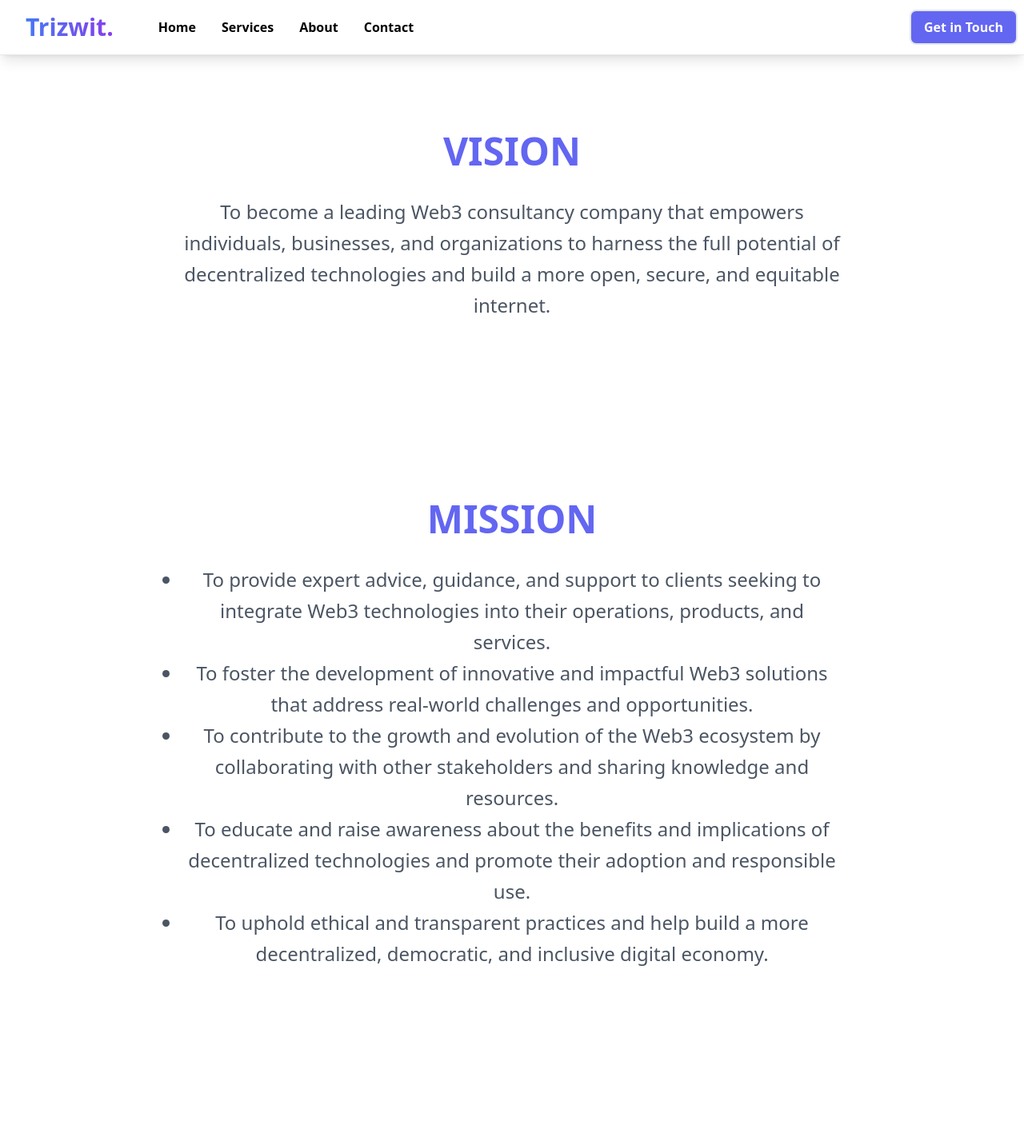
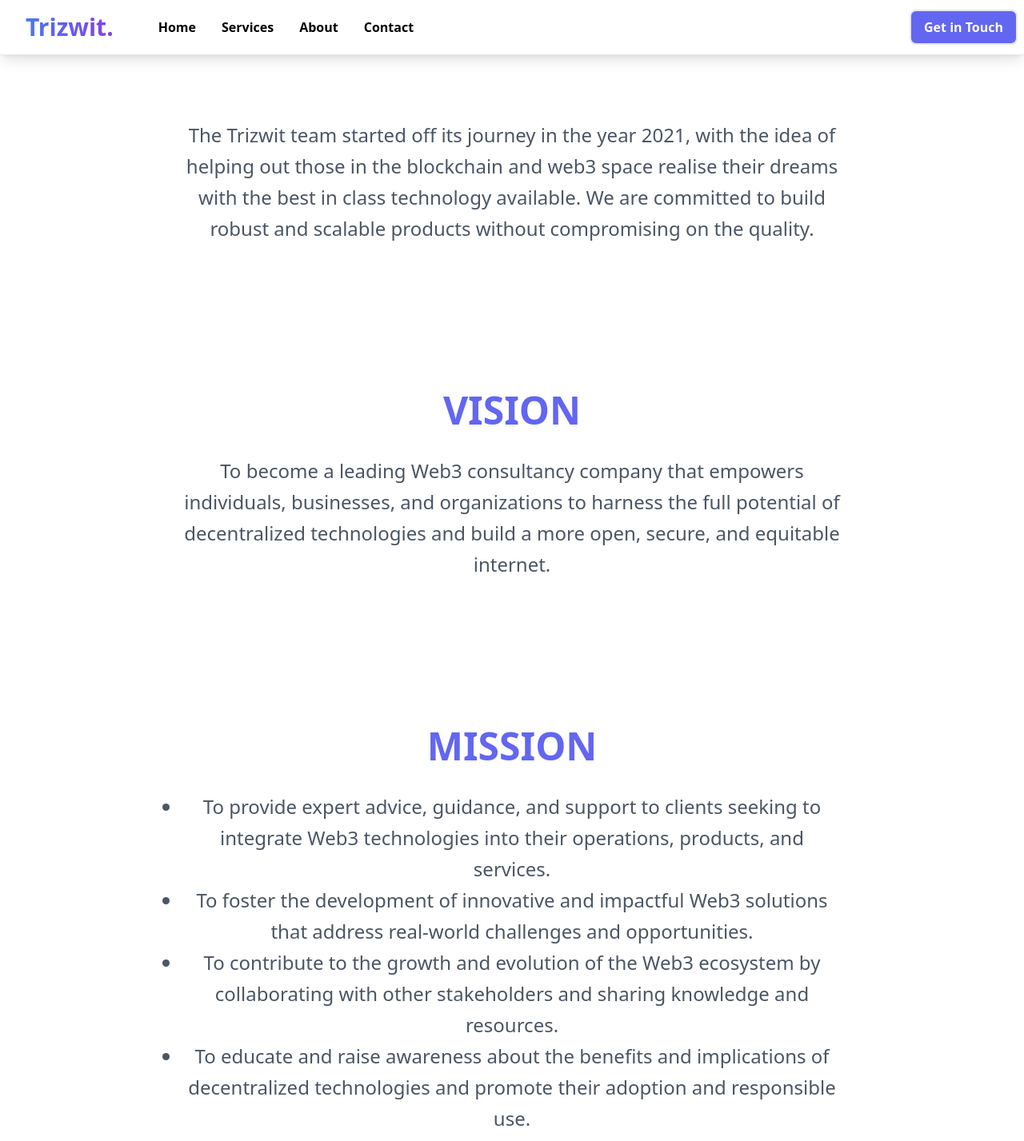
Before and after one commit to Trizwit/trizwit-web, a Next.js app: page /about in a window 1280 px wide. Shown: the top 1427 px of the page at 80% size. Built offline with nearby package versions, Linux system fonts and the light colour scheme.

Commit message:
about trizwit ( needs ui edits)

```diff
--- a/components/aboutcont.js
+++ b/components/aboutcont.js
@@ -3,19 +3,29 @@ import Image from "next/image";
 
 const Aboutcont = () =>{
    return <section class="text-gray-600 body-font">
-   <div className="container mx-auto flex px-5 py-24 items-center justify-center flex-col">
+    <div className="container mx-auto flex px-5 py-20 items-center justify-center flex-col">
+    <div className="text-center lg:w-2/3 w-full">
+
+
+
+       <p className="mb-6 leading-relaxed text-2xl">The Trizwit team started off its journey in the year 2021, with the idea of helping out those in the blockchain and web3 space realise their dreams with the best in class technology available. We are committed to build robust and scalable products without compromising on the quality.</p>
+       <div className="flex justify-center">
+       </div>
+     </div>
+   </div>
+   <div className="container mx-auto flex px-5 py-20 items-center justify-center flex-col">
     <div className="text-center lg:w-2/3 w-full">
 
 
      <h2 className="text-5xl font-bold text-center pb-8 text-indigo-500">VISION</h2>
-       <p className="mb-8 leading-relaxed text-2xl">To become a leading Web3 consultancy company that empowers individuals, businesses, and organizations to harness the full potential of decentralized technologies and build a more open, secure, and equitable internet.</p>
+       <p className="mb-6 leading-relaxed text-2xl">To become a leading Web3 consultancy company that empowers individuals, businesses, and organizations to harness the full potential of decentralized technologies and build a more open, secure, and equitable internet.</p>
        <div className="flex justify-center">
        </div>
      </div>
    </div>
 
 
-   <div className="container mx-auto flex px-5 py-24 items-center justify-center flex-col">
+   <div className="container mx-auto flex px-5 py-20 items-center justify-center flex-col">
     <div className="text-center lg:w-2/3 w-full">
      <h2 className="text-5xl font-bold text-center pb-8 text-indigo-500">MISSION</h2>
        <div className="flex justify-center">
```
